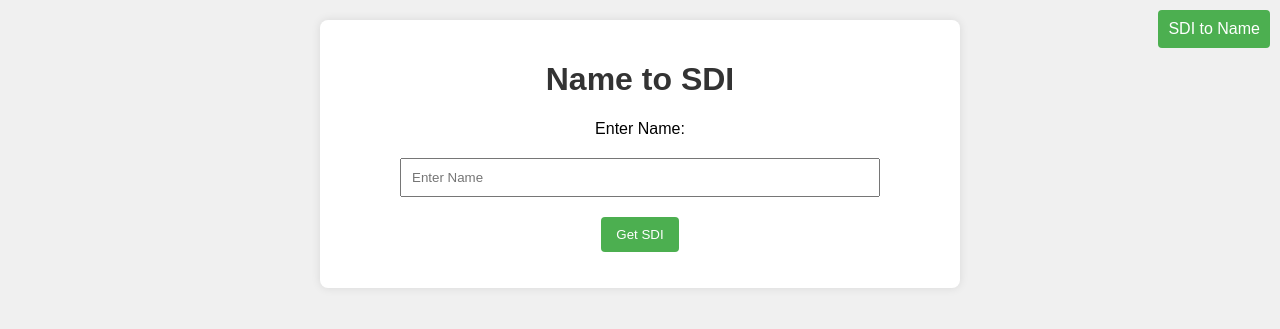
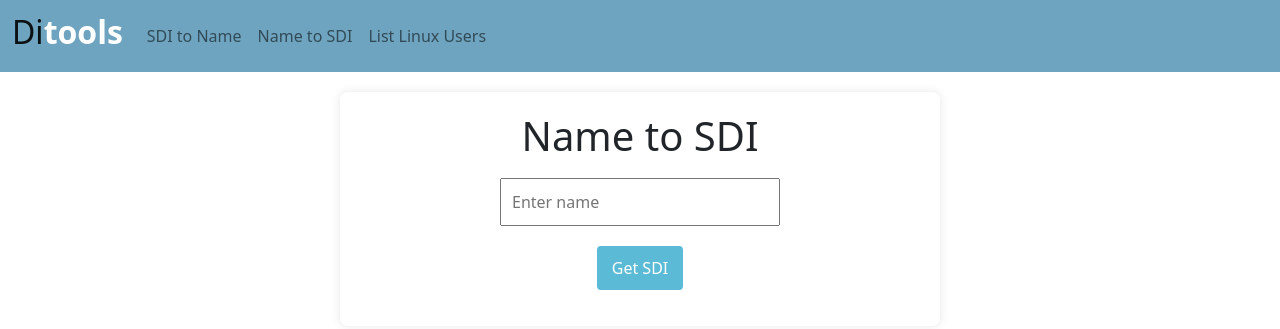
Before and after one commit to ditools/ditools.github.io, a plain HTML site: page nameToSdi.html in a window 1280 px wide. Drawn offline with nearby package versions, Linux system fonts and the light colour scheme.

Commit message:
Update nameToSdi.html

```diff
--- a/nameToSdi.html
+++ b/nameToSdi.html
@@ -1,21 +1,39 @@
-<!DOCTYPE html>
+
+<!doctype html>
 <html lang="en">
+
 <head>
-  <meta charset="UTF-8">
-  <meta name="viewport" content="width=device-width, initial-scale=1.0">
-  <title>Name to SDI</title>
+    <!-- Required meta tags -->
+
+    <meta charset="utf-8">
+    <meta name="viewport" content="width=device-width, initial-scale=1, shrink-to-fit=no">
+
+    <!-- Bootstrap CSS -->
+    <link href="https://cdn.jsdelivr.net/npm/bootstrap@5.0.2/dist/css/bootstrap.min.css" rel="stylesheet"
+        integrity="sha384-EVSTQN3/azprG1Anm3QDgpJLIm9Nao0Yz1ztcQTwFspd3yD65VohhpuuCOmLASjC" crossorigin="anonymous">
+    <script src="https://cdn.jsdelivr.net/npm/bootstrap@5.0.2/dist/js/bootstrap.bundle.min.js"
+        integrity="sha384-MrcW6ZMFYlzcLA8Nl+NtUVF0sA7MsXsP1UyJoMp4YLEuNSfAP+JcXn/tWtIaxVXM"
+        crossorigin="anonymous"></script>
+
+    <!-- Link the CSS file -->
+    <link rel="stylesheet" href="assets/css/style.css">
+
+    <script type="module" src="assets/js/main.js"></script>
+
+    <!-- Favicons -->
+    <link rel="apple-touch-icon" sizes="180x180" href="assets/favicons/apple-touch-icon.png">
+    <link rel="icon" type="image/png" sizes="32x32" href="assets/favicons/favicon-32x32.png">
+    <link rel="icon" type="image/png" sizes="16x16" href="assets/favicons/favicon-16x16.png">
+    <link rel="manifest" href="assets/favicons/site.webmanifest">
+    <link rel="mask-icon" href="assets/favicons/safari-pinned-tab.svg" color="#5bbad5">
+    <link rel="shortcut icon" href="assets/favicons/favicon.ico">
+    <meta name="msapplication-TileColor" content="#da532c">
+    <meta name="msapplication-config" content="assets/favicons/browserconfig.xml">
+    <meta name="theme-color" content="#ffffff">
+
+
+    <title>Leaderboard</title>
 	<style>
-    body {
-      font-family: 'Arial', sans-serif;
-      background-color: #f0f0f0;
-      display: flex;
-      flex-direction: column;
-      align-items: center;
-      height: 100vh;
-      margin: 0;
-      overflow-x: hidden;
-    }
-
   .container {
     background-color: #fff;
     padding: 20px;
@@ -25,10 +43,6 @@
     width: 80%;
     max-width: 600px;
     margin-top: 20px;
-    }
-
-    h1 {
-      color: #333;
   }
 
   label {
@@ -41,12 +55,13 @@
     margin: 10px 0;
     width: 80%;
     box-sizing: border-box;
+    margin: 0 auto; /* Center the text input */
   }
 
   button {
   padding: 10px 15px;
   cursor: pointer;
-      background-color: #4caf50;
+  background-color: #5bbad5; /* Set the background color to #5bbad5 */
   color: #fff;
   border: none;
   border-radius: 4px;
@@ -69,27 +84,60 @@
     color: #333;
   }
 
+  .page-title {
+    text-align: center; /* Center-align text within the page-title div */
+  }
+
+  #sdiInput {
+    padding: 10px;
+    margin: 10px 0;
+    width: 50%;
+    box-sizing: border-box;
+    /* Remove margin: 0 auto; */
+  }
+
   .search-buttons {
     display: flex;
     flex-direction: column;
     align-items: center;
     margin-top: 10px;
   }
+</style>
 
-  </style>
 </head>
+
 <body>
+    <nav class="navbar navbar-expand-lg sticky-top navbar-light" , style="background-color: #6EA4BF;">
+        <div class="container-fluid">
+            <a class="navbar-brand" href="#">
+                <h2> <span class="nav_logo">Di</span><b style="color: white;">tools</b></h2>
+            </a>
+
+            <div class="collapse navbar-collapse" id="navbarNavAltMarkup">
+                <div class="navbar-nav">
+                    <a class="nav-link" href="sditoname.html">SDI to Name</a>
+                    <a class="nav-link" href="nametosdi.html">Name to SDI </a>
+					<a class="nav-link" href="listusers.html">List Linux Users </a>
+                </div>
+            </div>
+
+
+
+            <button class="navbar-toggler" type="button" data-bs-toggle="collapse" data-bs-target="#navbarNavAltMarkup"
+                aria-controls="navbarNavAltMarkup" aria-expanded="false" aria-label="Toggle navigation">
+                <span class="navbar-toggler-icon"></span>
+            </button>
+        </div>
+    </nav>
+
     <div class="container">
     <h1>Name to SDI</h1>
-    <label for="nameInput">Enter Name:</label>
-    <input type="text" id="nameInput" placeholder="Enter Name" onkeydown="handleEnter(event)">
+    <input type="text" id="sdiInput" placeholder="Enter name" onkeydown="handleEnter(event)">
     <div class="search-buttons">
       <button onclick="getSdiByFullName()">Get SDI</button>
     </div>
-    <p id="sdiResult" class="result"></p>
-    <a href="index.html" class="nav-button">SDI to Name</a>
+    <p id="sdiResult"></p>
   </div>
-
   <script src="nameToSdi.js"></script>
 
   <script>
@@ -99,5 +147,9 @@
       }
     }
   </script>
+
+
+
 </body>
+
 </html>
```
Lines whose indentation alone changed are shown as unchanged.
